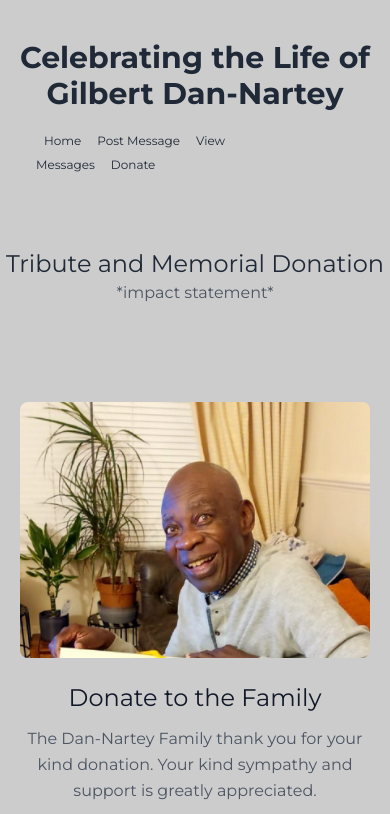
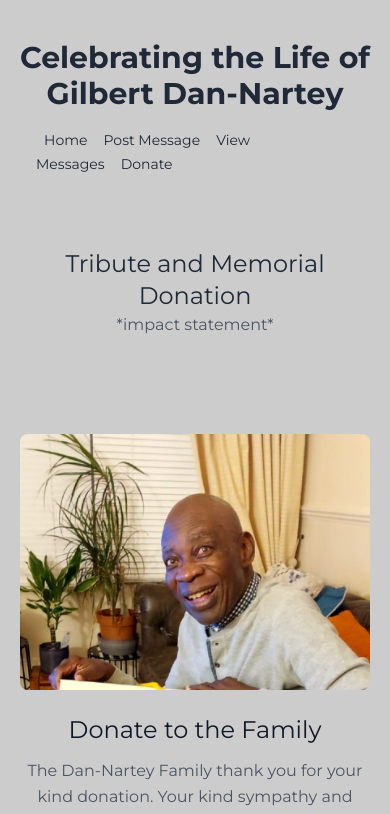
Before and after one commit to kristin-davida/remembering_gilbert_dan_nartey, a Next.js app: page /donate in a window 390 px wide. Shown: the top 814 px of the page. Built offline with nearby package versions, Linux system fonts and the light colour scheme.

Commit message:
design stage 8- attempts to scale header

```diff
--- a/components/Header.jsx
+++ b/components/Header.jsx
@@ -14,26 +14,26 @@ const Header = () => {
                         </Link>
                     </div>
                 </div>
-                <div className="container mx-auto flex flex-wrap px-5 py-2 items-center justify-center flex-col">
-                    <div className=" items-center text-base justify-center px-4">
-                        <a className="px-2">
+                <div className="container mx-auto flex px-5 py-2 items-center justify-center flex-col">
+                    <div className=" items-center flex-wrap text-base justify-center px-4">
+                        <a className="px-2 flex-wrap">
                             <Link href="/">
-                                <span className="cursor-pointer text-xs text-gray-800">Home</span>
+                                <span className="cursor-pointer text-sm text-gray-800">Home</span>
                             </Link>
                         </a>
-                        <a className="px-2">
+                        <a className="px-2 flex-wrap">
                             <Link href="/post-message">
-                                <span className="cursor-pointer text-xs text-gray-800">Post Message</span>
+                                <span className="cursor-pointer text-sm text-gray-800">Post Message</span>
                             </Link>
                         </a>
-                        <a className="px-2">
+                        <a className="px-2 flex-wrap">
                             <Link href="/view-messages">
-                                <span className="cursor-pointer text-xs text-gray-800">View Messages</span>
+                                <span className="cursor-pointer text-sm text-gray-800">View Messages</span>
                             </Link>
                         </a>
-                        <a className="px-2">
+                        <a className="px-2 flex-wrap">
                             <Link href="/donate">
-                                <span className="cursor-pointer text-xs text-gray-800">Donate</span>
+                                <span className="cursor-pointer text-sm text-gray-800">Donate</span>
                             </Link>
                         </a>
                     </div>
--- a/components/HomeHeader.jsx
+++ b/components/HomeHeader.jsx
@@ -18,22 +18,22 @@ const Header = () => {
                 </div>
                 <div className="container mx-auto flex flex-wrap px-5 py-2 items-center justify-center flex-col">
                     <div className=" items-center text-base flex-wrap justify-center px-4">
-                        <a className="px-2">
+                        <a className="px-2 flex-wrap">
                             <Link href="/">
                                 <span className="cursor-pointer text-sm text-gray-800">Home</span>
                             </Link>
                         </a>
-                        <a className="px-2">
+                        <a className="px-2 flex-wrap">
                             <Link href="/post-message">
                                 <span className="cursor-pointer text-sm text-gray-800">Post Message</span>
                             </Link>
                         </a>
-                        <a className="px-2">
+                        <a className="px-2 flex-wrap">
                             <Link href="/view-messages">
                                 <span className="cursor-pointer text-sm text-gray-800">View Messages</span>
                             </Link>
                         </a>
-                        <a className="px-2">
+                        <a className="px-2 flex-wrap">
                             <Link href="/donate">
                                 <span className="cursor-pointer text-sm text-gray-800">Donate</span>
                             </Link>
--- a/pages/donate.js
+++ b/pages/donate.js
@@ -14,7 +14,7 @@ export default function Home() {
         <Header />
           <section className="text-gray-600 body-font">
               <div className="flex flex-col text-center w-full mt-16">
-                  <h1 className="sm:text-3xl text-2xl font-medium title-font text-gray-800">Tribute and Memorial Donation</h1>
+                  <h1 className="sm:text-3xl text-2xl font-medium title-font text-gray-800 px-8">Tribute and Memorial Donation</h1>
                   <p className="lg:w-2/3 mx-auto leading-relaxed text-base">*impact statement*</p>
               </div>
               <div className="container px-5 py-24 mx-auto">
```
